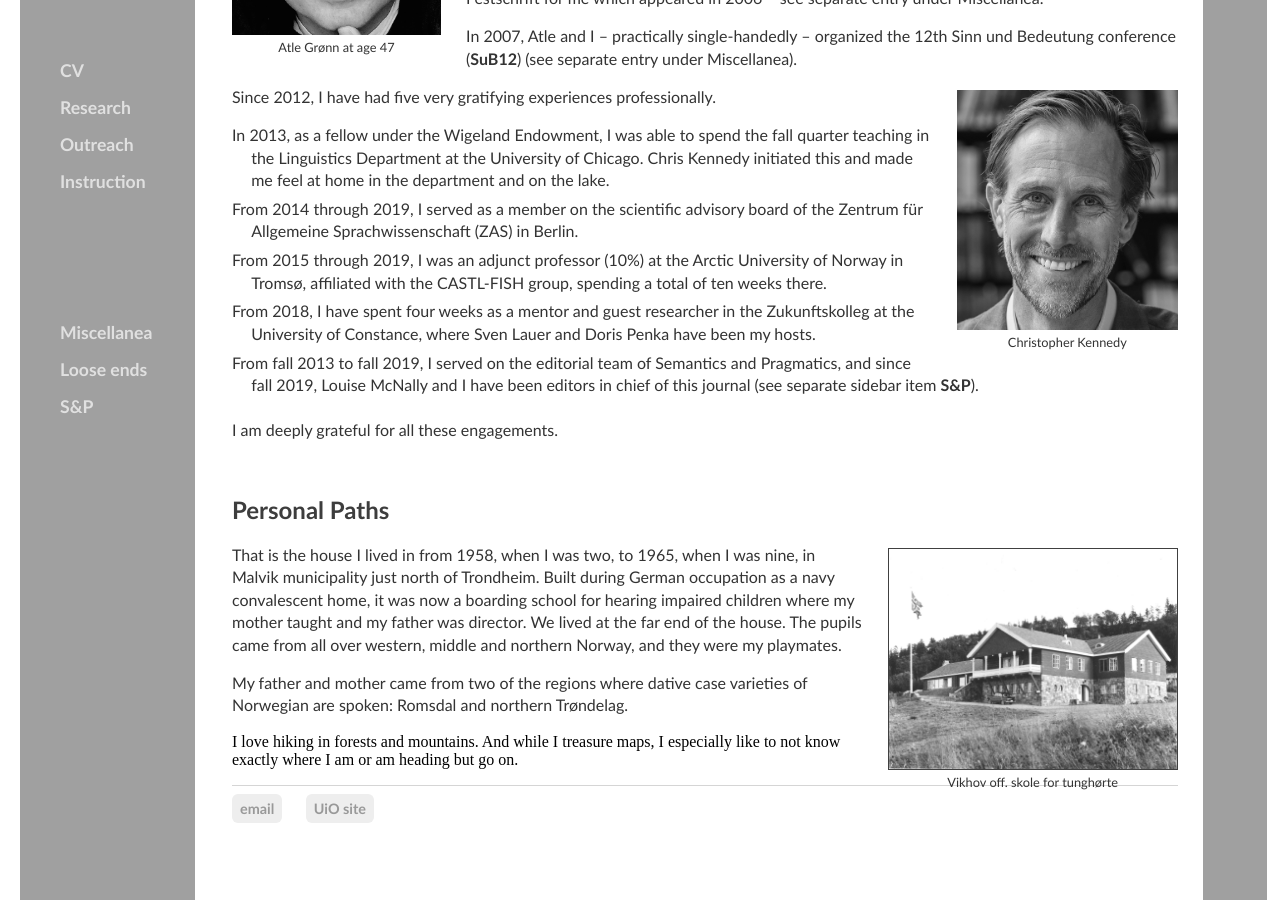
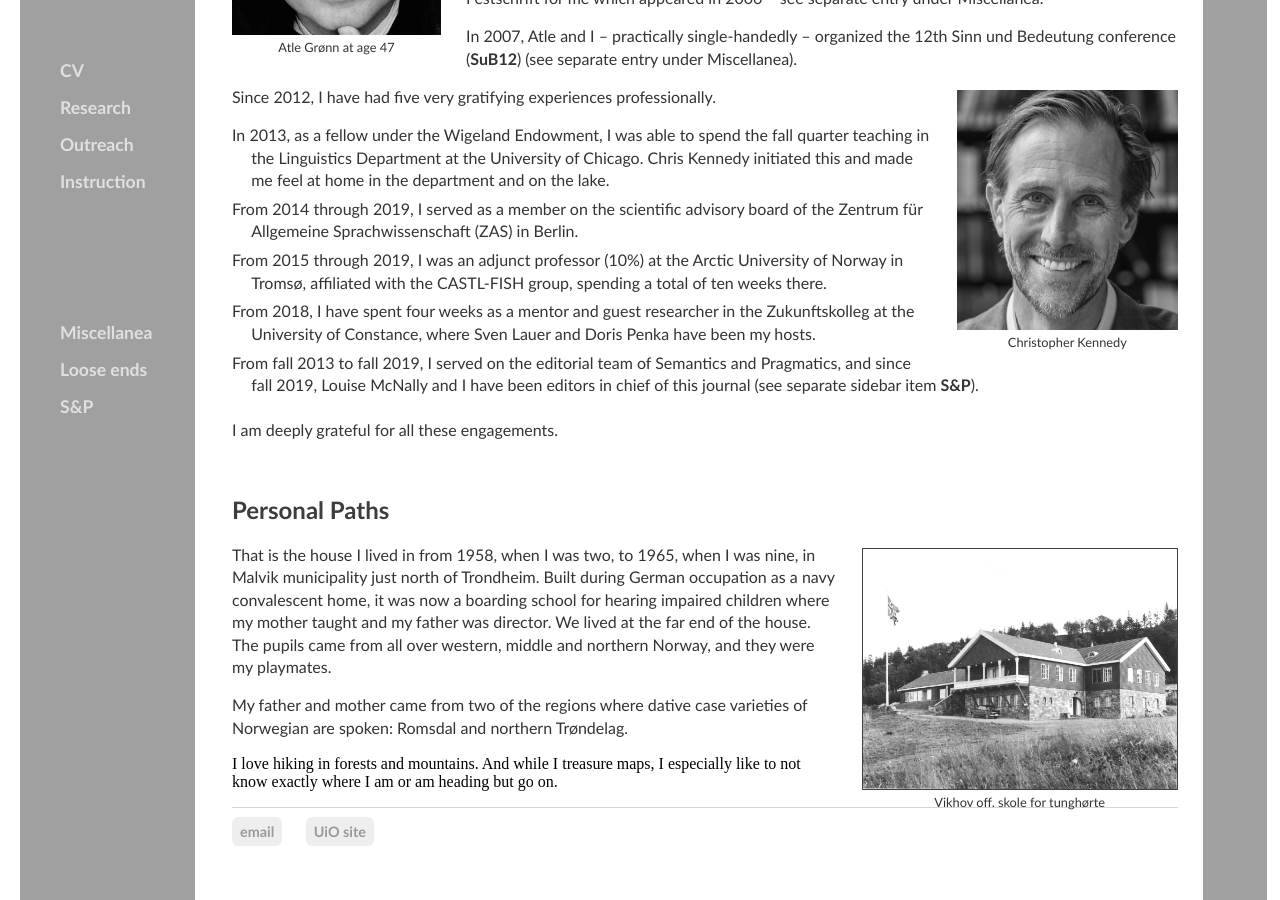
Before and after one commit to kjelljs/kjelljs.github.io, a Jekyll site: the page built from about/index.html, in a window 1280 px wide and 900 px high, scrolled down 2284 px. Built offline with Jekyll 4.4.1, drawn with Linux system fonts in a browser that asks for light colours.

Commit message:
Update index.html

```diff
--- a/about/index.html
+++ b/about/index.html
@@ -52,7 +52,7 @@
 </ul>
 	<p>I am deeply grateful for all these engagements.</p></br>
 	<h2 id="priv">Personal Paths</h2>
-		  <div style="float:right;"><figure class="rightfig"><img style="height:220px; border: 1px solid #404040;" src="/pics/vikhov.jpg"><figcaption>Vikhov off. skole for tunghørte</figcaption></figure></div>
+		  <div style="float:right;"><figure class="rightfig"><img style="height:240px; border: 1px solid #404040;" src="/pics/vikhov.jpg"><figcaption>Vikhov off. skole for tunghørte</figcaption></figure></div>
 		     <p>That is the house I lived in from 1958, when I was two, to 1965, when I was nine, in Malvik municipality just north of Trondheim. Built during German occupation as a navy convalescent home, it was now a boarding school for hearing impaired children where my mother taught and my father was director. We lived at the far end of the house. The pupils came from all over western, middle and northern Norway, and they were my playmates.
 														      </p>
 <p>My father and mother came from two of the regions where dative case varieties of Norwegian are spoken: Romsdal and northern Trøndelag.
```
